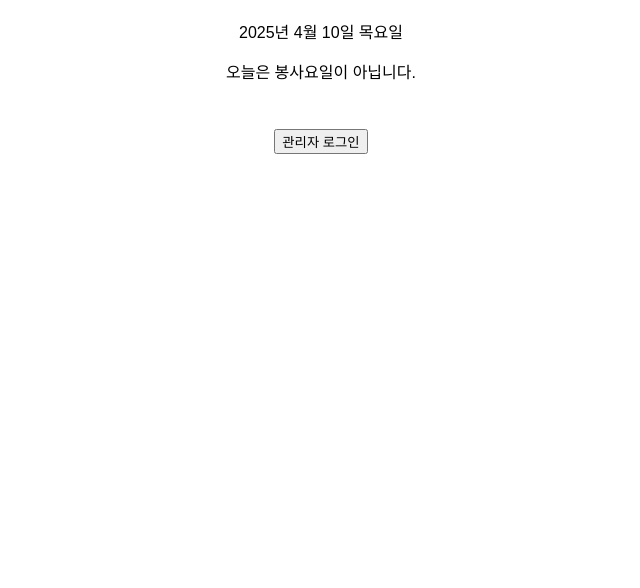
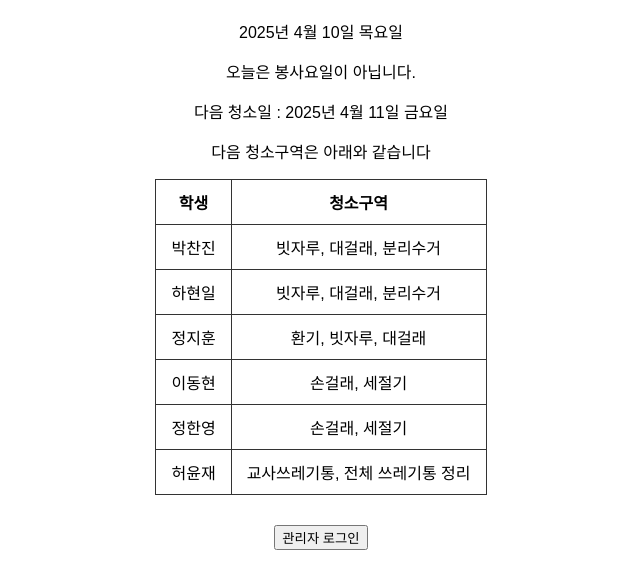
Before and after one commit to lcyua/CMTHS-cleanning, a plain HTML site: page index.html in a window 1280 px wide. Shown: the part 108-696 px from the top of the page, without its empty margins (319-959 px from the left). Drawn offline with Linux system fonts and the light colour scheme.

Commit message:
Update index.html

```diff
--- a/index.html
+++ b/index.html
@@ -18,7 +18,10 @@
   <h1>오늘의 청소구역 배정표</h1>
   <p id="date"></p>
   <p id="message"></p>
+  <p id="next-date"></p>
+  <p id="next-title"></p>
   <table id="assignment-table"></table>
+  <table id="next-assignment-table"></table>
 
   <div style="margin-top: 30px;">
     <button onclick="showLogin()">관리자 로그인</button>
@@ -71,8 +74,8 @@
       return new Date(utc + (9 * 60 * 60000));
     }
 
-    function getSeedDate() {
-      const today = getKoreanTime();
+    function getSeedDate(date = null) {
+      const today = date || getKoreanTime();
       const weekday = today.getDay();
       const hour = today.getHours();
       const isBefore8AM = hour < 8;
@@ -85,6 +88,17 @@
         day.setDate(day.getDate() - 1);
       }
       return day.toISOString().slice(0, 10);
+    }
+
+    function getNextCleaningDate(date) {
+      const d = new Date(date);
+      for (let i = 1; i <= 7; i++) {
+        const next = new Date(d);
+        next.setDate(d.getDate() + i);
+        if ([1, 3, 5].includes(next.getDay())) {
+          return next;
+        }
+      }
     }
 
     function hashString(str) {
@@ -122,13 +136,11 @@
 
       const message = document.getElementById("message");
       const table = document.getElementById("assignment-table");
+      const nextDateElem = document.getElementById("next-date");
+      const nextTitle = document.getElementById("next-title");
+      const nextTable = document.getElementById("next-assignment-table");
 
-      if ([2, 4, 6, 0].includes(weekday)) {
-        message.textContent = "오늘은 봉사요일이 아닙니다.";
-        table.innerHTML = "";
-        return;
-      }
-
+      if ([1, 3, 5].includes(weekday)) {
         const seedDate = getSeedDate();
         const seed = hashString(seedDate);
         const shuffled = seededShuffle([0,1,2,3,4,5], seed);
@@ -138,6 +150,29 @@
           html += `<tr><td>${students[shuffled[i]]}</td><td>${areas[i]}</td></tr>`;
         }
         table.innerHTML = html;
+        message.textContent = "";
+        nextDateElem.textContent = "";
+        nextTitle.textContent = "";
+        nextTable.innerHTML = "";
+      } else {
+        message.textContent = "오늘은 봉사요일이 아닙니다.";
+
+        const next = getNextCleaningDate(now);
+        const nextStr = next.toLocaleDateString('ko-KR', { weekday: 'long', year: 'numeric', month: 'long', day: 'numeric' });
+        nextDateElem.textContent = `다음 청소일 : ${nextStr}`;
+        nextTitle.textContent = `다음 청소구역은 아래와 같습니다`;
+
+        const seedDate = getSeedDate(next);
+        const seed = hashString(seedDate);
+        const shuffled = seededShuffle([0,1,2,3,4,5], seed);
+
+        let nextHtml = `<tr><th>학생</th><th>청소구역</th></tr>`;
+        for (let i = 0; i < 6; i++) {
+          nextHtml += `<tr><td>${students[shuffled[i]]}</td><td>${areas[i]}</td></tr>`;
+        }
+        nextTable.innerHTML = nextHtml;
+        table.innerHTML = "";
+      }
     }
 
     function showLogin() {
```
Lines whose indentation alone changed are shown as unchanged.
